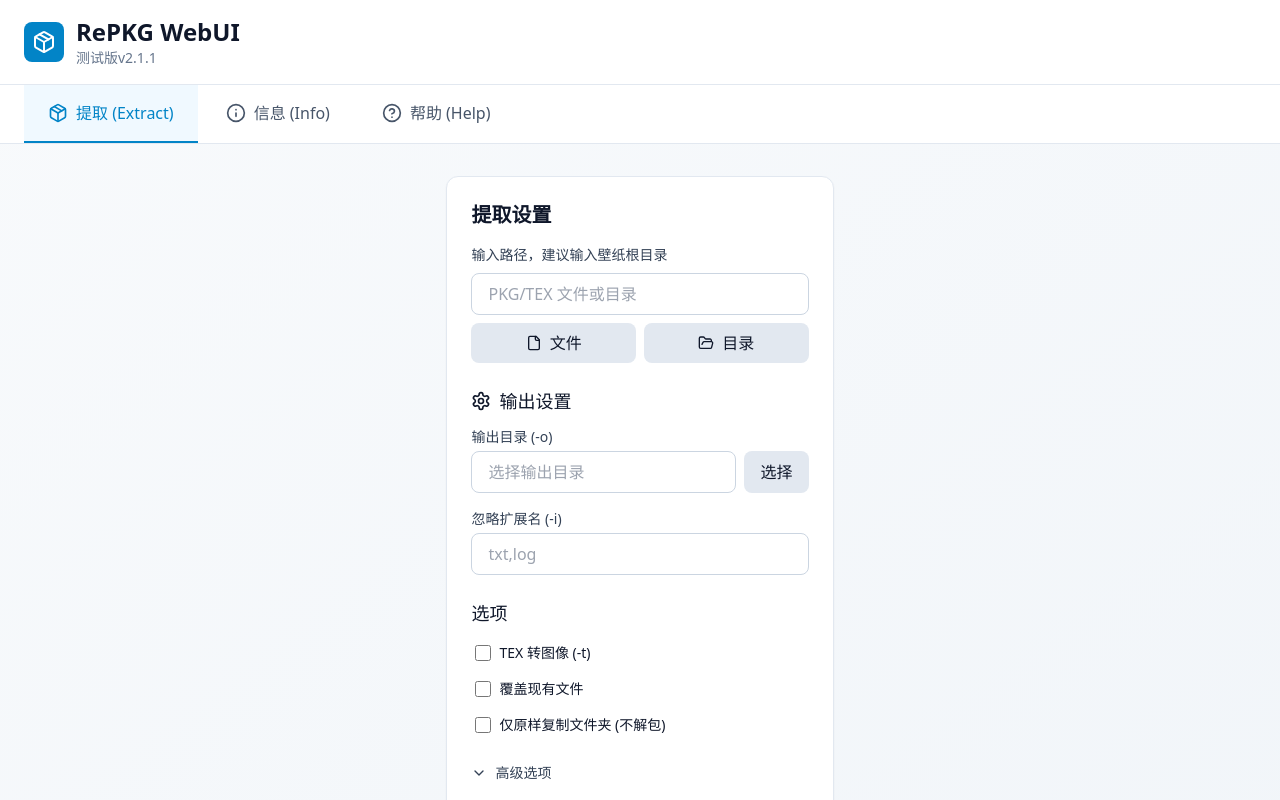
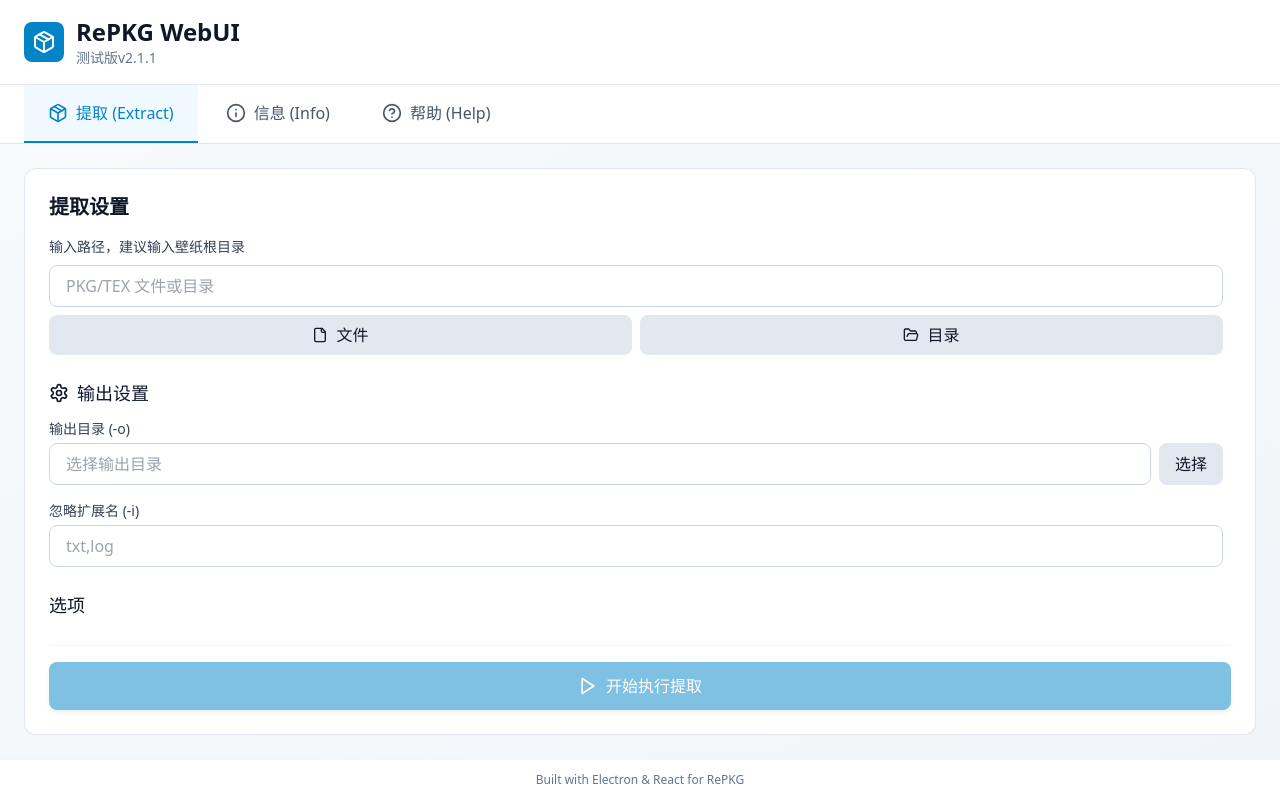
Before and after one commit to liaowwxx/Repkg-GUI, a React (Vite) app: page / in a window 1280 px wide. Shown: the top 800 px of the page. Built offline with nearby package versions, Linux system fonts and the light colour scheme.

Commit message:
优化界面布局，使页面更加美观和实用

```diff
--- a/src/App.jsx
+++ b/src/App.jsx
@@ -59,9 +59,9 @@
   }
 
   return (
-    <div className="min-h-screen bg-gradient-to-br from-slate-50 to-slate-100 flex flex-col">
+    <div className="h-screen bg-gradient-to-br from-slate-50 to-slate-100 flex flex-col overflow-hidden">
       {/* Header */}
-      <header className="bg-white border-b border-slate-200 shadow-sm drag-region select-none">
+      <header className="bg-white border-b border-slate-200 shadow-sm drag-region select-none shrink-0">
         <div className={`max-w-7xl mx-auto px-6 py-4 ${isMac ? 'pl-20' : ''}`}>
           <div className="flex items-center gap-3">
             <div className="w-10 h-10 bg-primary-600 rounded-lg flex items-center justify-center">
@@ -76,7 +76,7 @@
       </header>
 
       {/* Navigation Tabs */}
-      <nav className="bg-white border-b border-slate-200">
+      <nav className="bg-white border-b border-slate-200 shrink-0">
         <div className="max-w-7xl mx-auto px-6">
           <div className="flex gap-1">
             {tabs.map((tab) => {
@@ -104,15 +104,17 @@
         </div>
       </nav>
 
-      {/* Main Content */}
-      <main className="max-w-7xl mx-auto px-6 py-8">
-        {activeTab === 'extract' && <ExtractView />}
-        {activeTab === 'info' && <InfoView />}
-        {activeTab === 'help' && <HelpView />}
+      {/* Main Content Area */}
+      <main className="flex-1 overflow-hidden relative">
+        <div className="h-full max-w-7xl mx-auto px-6 py-6 overflow-hidden flex flex-col">
+          {activeTab === 'extract' && <ExtractView />}
+          {activeTab === 'info' && <div className="h-full overflow-y-auto"><InfoView /></div>}
+          {activeTab === 'help' && <div className="h-full overflow-y-auto"><HelpView /></div>}
+        </div>
       </main>
 
       {/* Footer */}
-      <footer className="mt-auto py-6 text-center text-sm text-slate-500">
+      <footer className="py-3 text-center text-xs text-slate-500 bg-white border-t border-slate-100 shrink-0">
         Built with Electron & React for RePKG
       </footer>
     </div>
--- a/src/components/ExtractView.jsx
+++ b/src/components/ExtractView.jsx
@@ -461,13 +461,13 @@
   };
 
   return (
-    <div className="flex flex-col gap-6">
-      <div className={`grid grid-cols-1 ${wallpapers.length > 0 ? 'lg:grid-cols-3' : ''} gap-6`}>
+    <div className="flex flex-col gap-6 h-full overflow-hidden">
+      <div className={`grid grid-cols-1 ${wallpapers.length > 0 ? 'lg:grid-cols-3' : ''} gap-6 h-full overflow-hidden`}>
         {/* Left Side: Wallpaper Gallery */}
         {wallpapers.length > 0 && (
-          <div className="lg:col-span-2 flex flex-col gap-4">
-            <div className="card h-full flex flex-col">
-              <div className="flex flex-col gap-4 mb-4">
+          <div className="lg:col-span-2 flex flex-col min-h-0">
+            <div className="card h-full flex flex-col overflow-hidden">
+              <div className="flex flex-col gap-4 mb-4 shrink-0">
                 <div className="flex items-center justify-between">
                   <h2 className="text-xl font-semibold flex items-center gap-2">
                     <ImageIcon className="w-5 h-5 text-primary-600" />
@@ -522,7 +522,7 @@
                 </div>
               </div>
 
-              <div className="flex-1 overflow-y-auto pr-2 custom-scrollbar" style={{ maxHeight: '600px' }}>
+              <div className="flex-1 overflow-y-auto pr-2 custom-scrollbar">
                 <div className="grid grid-cols-2 sm:grid-cols-3 md:grid-cols-4 gap-4">
                   {pagedWallpapers.map((wp) => (
                     <div
@@ -593,7 +593,7 @@
 
               {/* Pagination Controls */}
               {totalPages > 1 && (
-                <div className="mt-4 pt-4 border-t border-slate-100 flex items-center justify-between">
+                <div className="mt-4 pt-4 border-t border-slate-100 flex items-center justify-between shrink-0">
                   <div className="text-sm text-slate-500">
                     第 {currentPage} / {totalPages} 页 (共 {filteredWallpapers.length} 个项目)
                   </div>
@@ -647,7 +647,7 @@
               )}
 
               {selectedIds.size > 0 && (
-                <div className="mt-4 p-3 bg-primary-50 rounded-lg flex items-center justify-between">
+                <div className="mt-4 p-3 bg-primary-50 rounded-lg flex items-center justify-between shrink-0">
                   <span className="text-sm font-medium text-primary-700">
                     已选择 {selectedIds.size} 个项目
                   </span>
@@ -664,10 +664,11 @@
         )}
 
         {/* Right Side: Settings */}
-        <div className={wallpapers.length > 0 ? 'lg:col-span-1' : ''}>
-          <div className="card sticky top-6">
-            <h2 className="text-xl font-semibold mb-4">提取设置</h2>
+        <div className={`${wallpapers.length > 0 ? 'lg:col-span-1' : ''} flex flex-col min-h-0`}>
+          <div className="card h-full flex flex-col overflow-hidden">
+            <h2 className="text-xl font-semibold mb-4 shrink-0">提取设置</h2>
 
+            <div className="flex-1 overflow-y-auto pr-2 custom-scrollbar">
               {/* Input Path */}
               <div className="mb-6">
                 <label className="block text-sm font-medium text-slate-700 mb-2">
@@ -820,9 +821,11 @@
                     </div>
                   )}
                 </div>
+              </div>
+            </div>
 
             {/* Execute Button */}
-              <div className="pt-2">
+            <div className="pt-4 shrink-0 border-t border-slate-100 mt-4">
               <button
                 onClick={handleExtract}
                 disabled={(!isRunning && selectedIds.size === 0) || (!isRunning && !inputPath)}
@@ -850,12 +853,42 @@
           </div>
         </div>
       </div>
-      </div>
 
       {/* Output Log - Simplified */}
       {output && (
-        <div className="card">
-          {/* ... */}
+        <div className="card shrink-0">
+          <h3 className="text-lg font-medium mb-4 flex items-center justify-between">
+            <span>提取进度</span>
+            <button
+              onClick={() => setOutput('')}
+              className="text-xs text-slate-400 hover:text-slate-600 font-normal"
+            >
+              清除列表
+            </button>
+          </h3>
+          <div className="bg-slate-50 border border-slate-200 rounded-lg p-4 max-h-40 overflow-y-auto custom-scrollbar">
+            <div className="flex flex-col gap-2">
+              {output.trim().split('\n').map((line, idx) => {
+                const isSuccess = line.includes('✅');
+                const isPending = line.includes('⏳');
+                const isStopped = line.includes('⏹️');
+                const parts = line.split(' - ');
+                const name = parts[0];
+                const status = parts[1] || '';
+                return (
+                  <div key={idx} className={`flex items-center justify-between p-2 rounded-md border ${
+                    isSuccess ? 'bg-emerald-50 border-emerald-100 text-emerald-800' :
+                    isPending ? 'bg-amber-50 border-amber-100 text-amber-800' :
+                    isStopped ? 'bg-slate-100 border-slate-200 text-slate-600' :
+                    'bg-red-50 border-red-100 text-red-800'
+                  }`}>
+                    <span className="text-sm font-medium">{name}</span>
+                    <span className="text-xs font-bold">{status}</span>
+                  </div>
+                );
+              })}
+            </div>
+          </div>
         </div>
       )}
 
```
Lines whose indentation alone changed are shown as unchanged.
